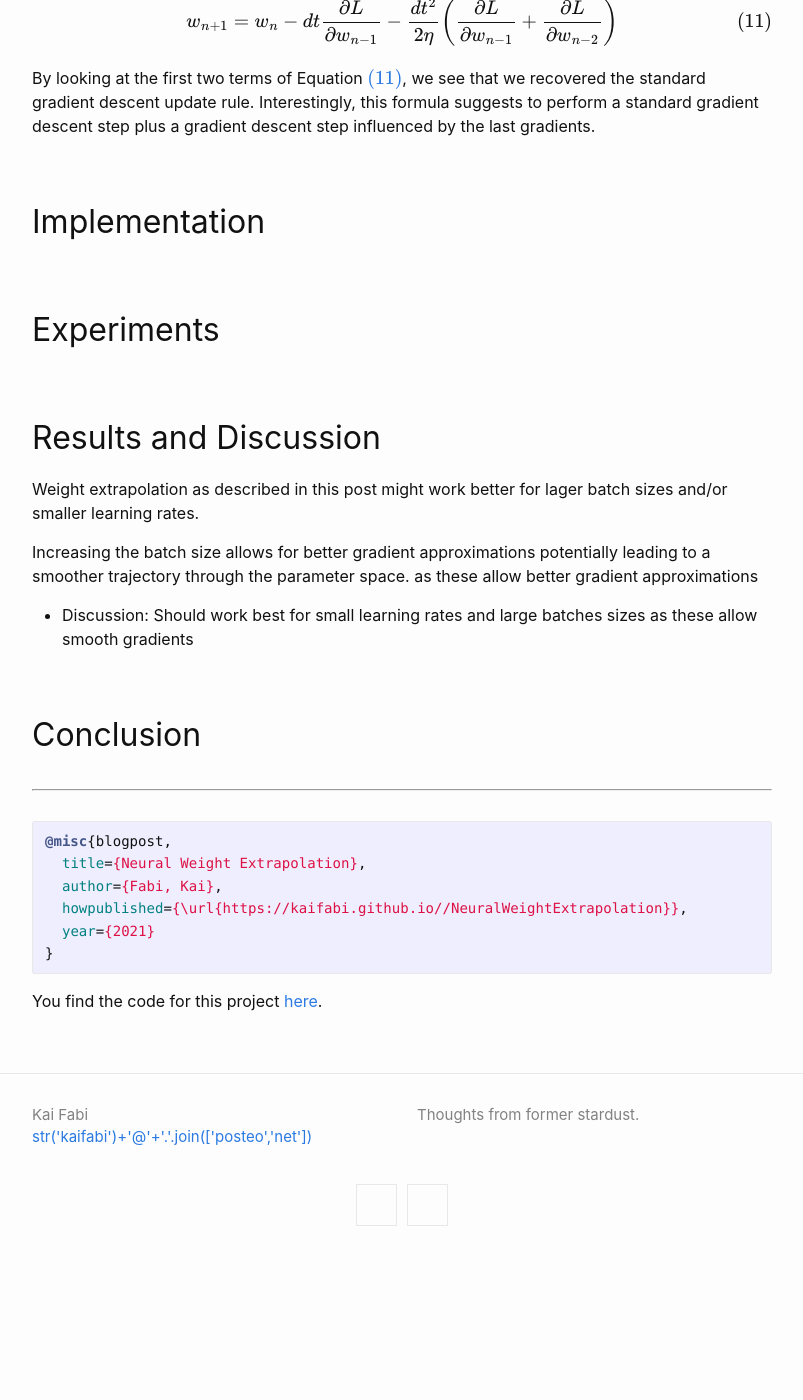
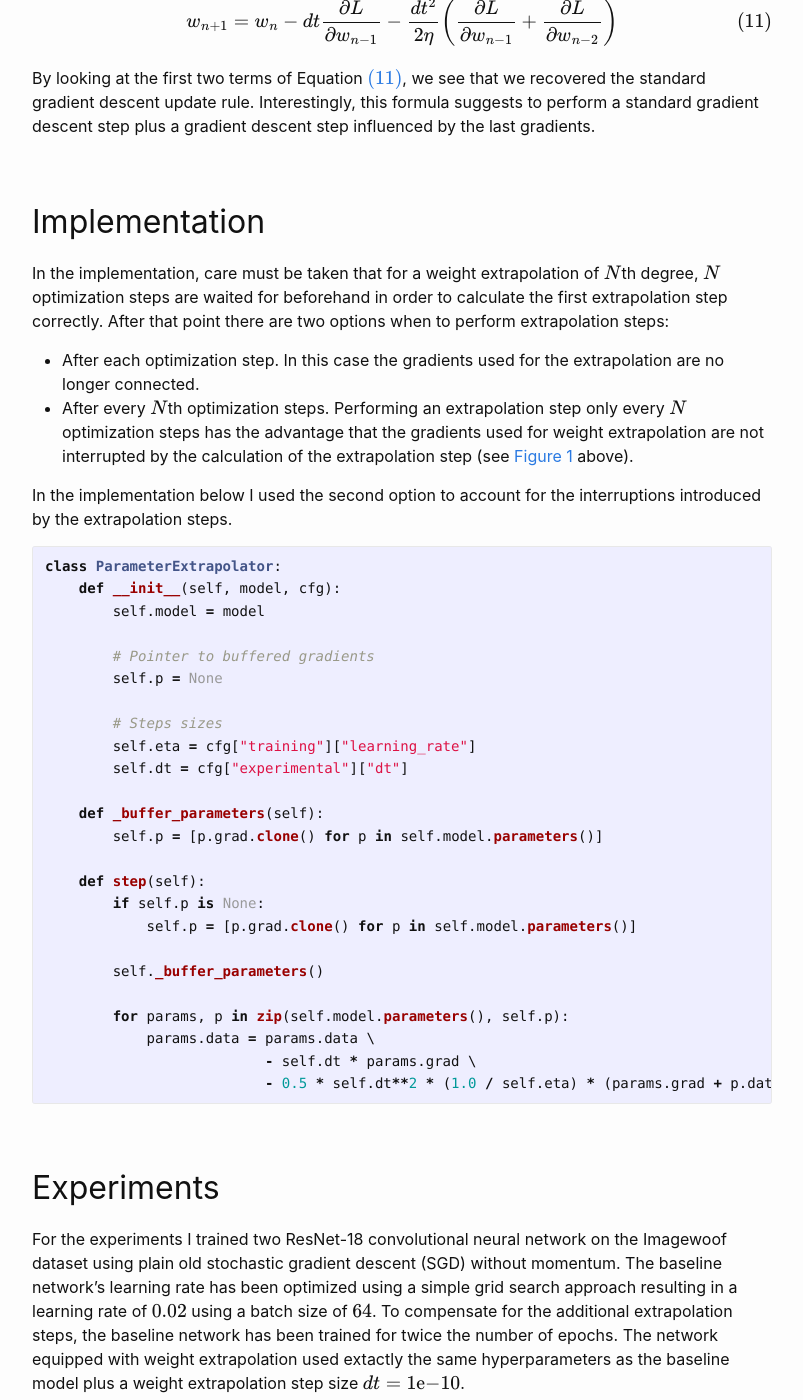
Before and after one commit to kaifishr/kaifishr.github.io, a Jekyll site: the page built from _posts/2021-06-27-weight-extrapolation.md, in a window 1280 px wide and 1400 px high, scrolled down 3408 px. Shown: the whole window, without its empty margins (238-1041 px from the left). Built offline with Jekyll 4.4.1, drawn with Linux system fonts in a browser that asks for light colours; formulas are drawn with MathJax 3; before the commit the page ends 4669 px from its top, so only the background shows below that.

Commit message:
Added info to experiments section Added pseudo code

````diff
--- a/_posts/2021-06-27-weight-extrapolation.md
+++ b/_posts/2021-06-27-weight-extrapolation.md
@@ -12,6 +12,8 @@ title: "Accelerating Training with Taylor Weight Extrapolation"
 - Higher-order formulations might not work as well. Reasons might be that the approximations of higher-order derivatives are numerically unstable. There might be a high volatility of $w(t)$ especially at the beginning of training. A very small learning rate might be necessary.
 
 - Is it reasonable to assume that higher-order formulations can be used in later stages of the training where updates / gradients are not as wild as in the beginning?
+
+
 
 
 
@@ -129,10 +131,46 @@ By looking at the first two terms of Equation \eqref{eq:secondOrder3}, we see th
 
 ## Implementation
 
+In the implementation, care must be taken that for a weight extrapolation of $N$th degree, $N$ optimization steps are waited for beforehand in order to calculate the first extrapolation step correctly. After that point there are two options when to perform extrapolation steps:
+
+- After each optimization step. In this case the gradients used for the extrapolation are no longer connected.
+- After every $N$th optimization steps. Performing an extrapolation step only every $N$ optimization steps has the advantage that the gradients used for weight extrapolation are not interrupted by the calculation of the extrapolation step (see [Figure 1](#fig:weightExtrapolation) above).
+
+In the implementation below I used the second option to account for the interruptions introduced by the extrapolation steps.
+
+```python
+class ParameterExtrapolator:
+    def __init__(self, model, cfg):
+        self.model = model
+
+        # Pointer to buffered gradients
+        self.p = None
+
+        # Steps sizes
+        self.eta = cfg["training"]["learning_rate"]
+        self.dt = cfg["experimental"]["dt"]
+
+    def _buffer_parameters(self):
+        self.p = [p.grad.clone() for p in self.model.parameters()]
+
+    def step(self):
+        if self.p is None:
+            self.p = [p.grad.clone() for p in self.model.parameters()]
+
+        self._buffer_parameters()
+
+        for params, p in zip(self.model.parameters(), self.p):
+            params.data = params.data \
+                          - self.dt * params.grad \
+                          - 0.5 * self.dt**2 * (1.0 / self.eta) * (params.grad + p.data)
+```
+
 ## Experiments
 
+For the experiments I trained two ResNet-18 convolutional neural network on the Imagewoof dataset using plain old stochastic gradient descent (SGD) without momentum. The baseline network's learning rate has been optimized using a simple grid search approach resulting in a learning rate of $0.02$ using a batch size of $64$. To compensate for the additional extrapolation steps, the baseline network has been trained for twice the number of epochs. The network equipped with weight extrapolation used extactly the same hyperparameters as the baseline model plus a weight extrapolation step size $dt = 1\mathrm{e}{-10}$.
+
+
 ## Results and Discussion
-
 
 Weight extrapolation as described in this post might work better for lager batch sizes and/or smaller learning rates.
 
````
Also changed, not shown: 1 other file.
